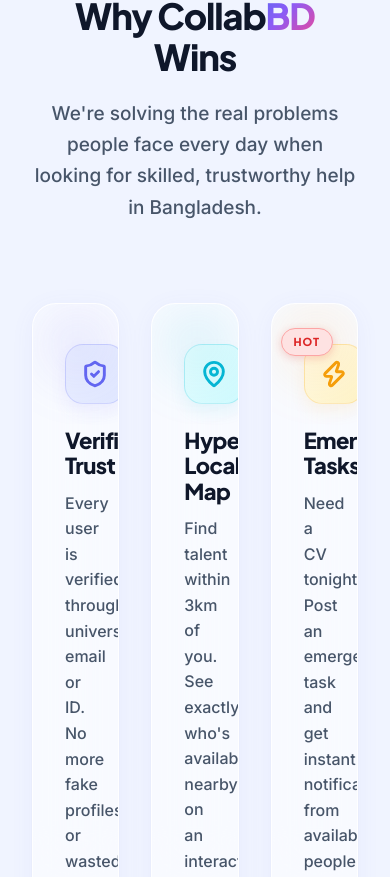
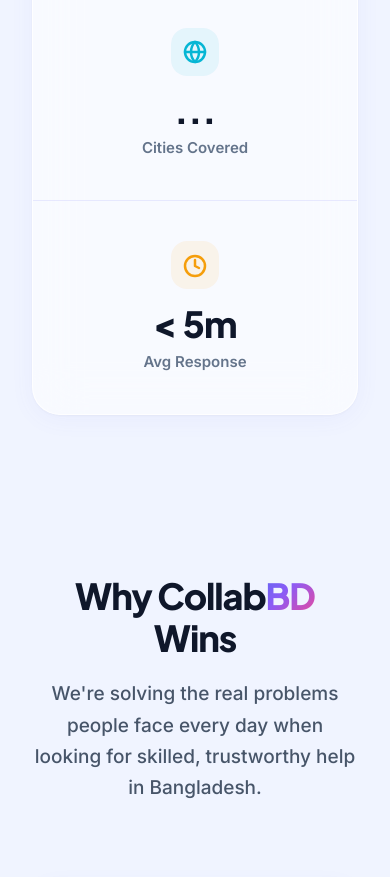
Before and after one commit to mhstyles7/CollabBD, a Next.js app in the folder apps/web/: page / in a window 390 px wide. Shown: the part 1123-2000 px from the top of the page. Built offline with nearby package versions, Linux system fonts and the light colour scheme; no server answers.

Commit message:
fix(frontend): replace hardcoded inline grids with tailwind responsive classes

```diff
--- a/apps/web/src/app/page.tsx
+++ b/apps/web/src/app/page.tsx
@@ -313,10 +313,8 @@
           whileInView="show"
           viewport={{ once: true, margin: "-100px" }}
           custom={0}
-          className="glass-card"
+          className="glass-card grid grid-cols-1 sm:grid-cols-2 lg:grid-cols-4"
           style={{
-            display: 'grid',
-            gridTemplateColumns: 'repeat(4, 1fr)',
             borderRadius: 28,
             overflow: 'hidden',
           }}
@@ -403,11 +401,7 @@
         </motion.div>
 
         <div
-          style={{
-            display: 'grid',
-            gridTemplateColumns: 'repeat(3, 1fr)',
-            gap: 32,
-          }}
+          className="grid grid-cols-1 md:grid-cols-2 lg:grid-cols-3 gap-8"
         >
           {[
             {
@@ -578,12 +572,7 @@
           </motion.div>
 
           <div
-            style={{
-              display: 'grid',
-              gridTemplateColumns: 'repeat(3, 1fr)',
-              gap: 48,
-              position: 'relative',
-            }}
+            className="grid grid-cols-1 md:grid-cols-3 gap-12 relative"
           >
             {/* Connecting Line */}
             <div style={{ position: 'absolute', top: 60, left: '15%', right: '15%', height: 2, background: 'linear-gradient(90deg, transparent, rgba(99,102,241,0.2), transparent)', zIndex: 0 }} />
@@ -689,11 +678,7 @@
         </motion.div>
 
         <div
-          style={{
-            display: 'grid',
-            gridTemplateColumns: 'repeat(4, 1fr)',
-            gap: 20,
-          }}
+          className="grid grid-cols-1 sm:grid-cols-2 lg:grid-cols-4 gap-5"
         >
           {categories.map((c, i) => (
             <motion.div
```
